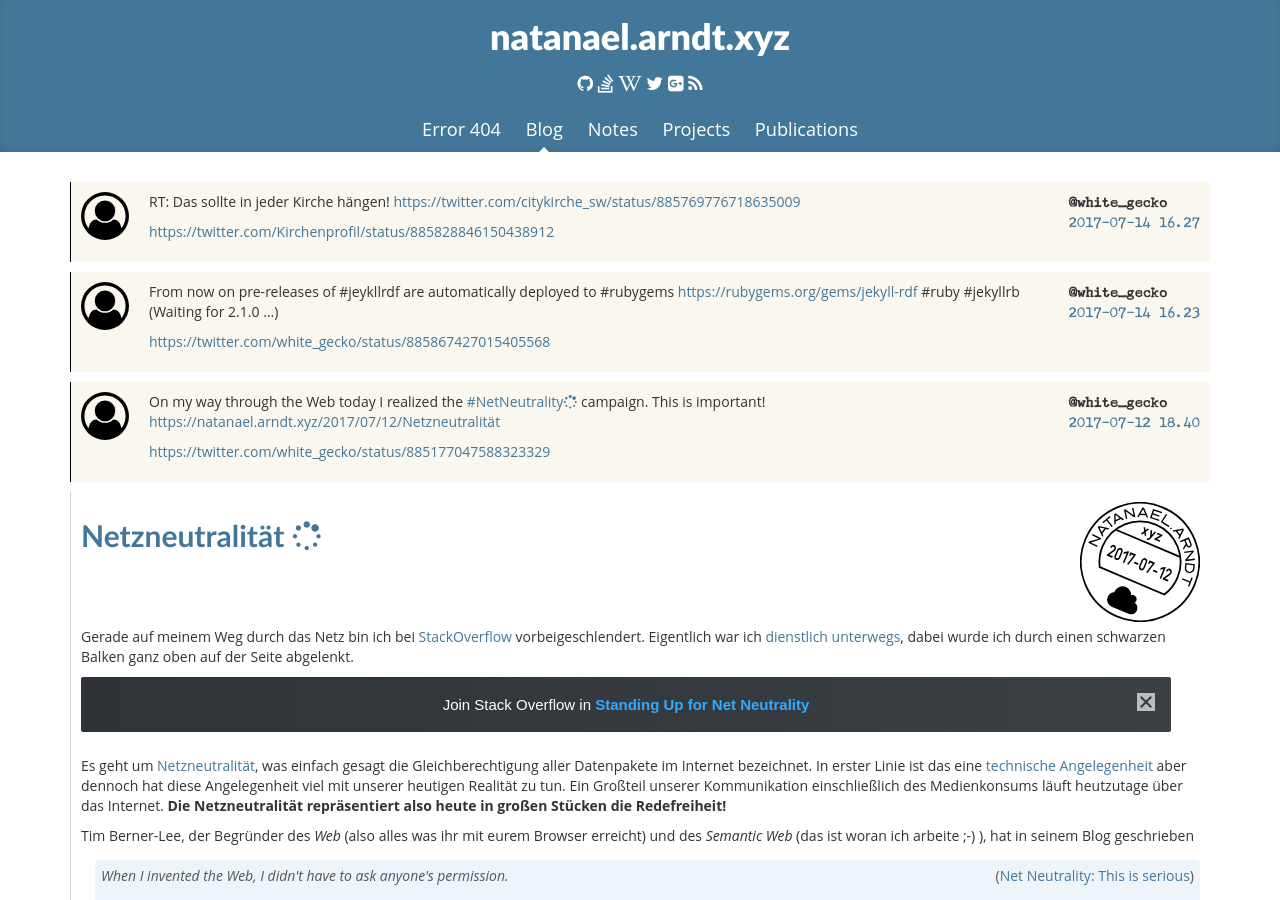
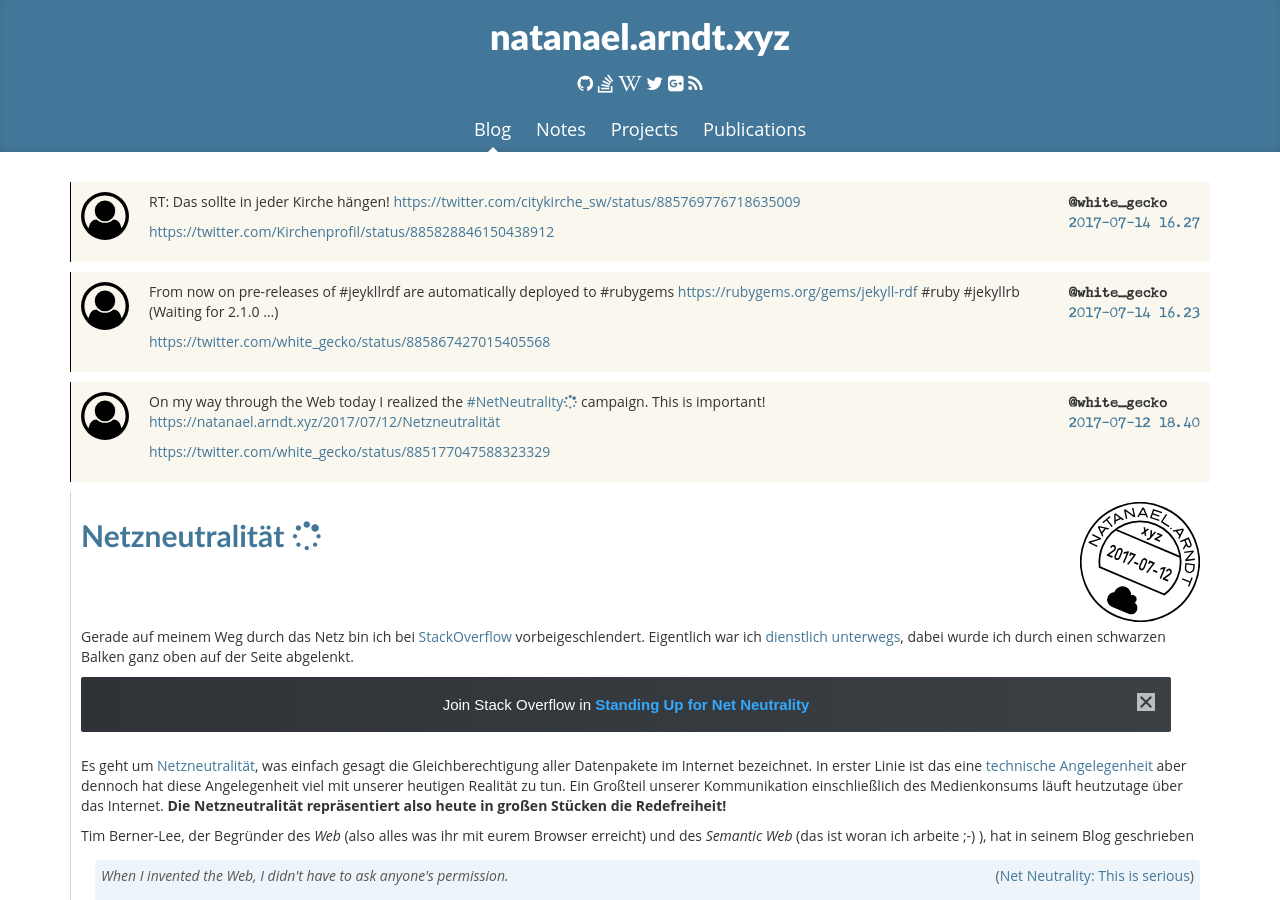
Before and after one commit to white-gecko/natanael.arndt.xyz, a Jekyll site: the page built from index.html, in a window 1280 px wide and 900 px high. Built offline with Jekyll 4.4.1, drawn with Linux system fonts in a browser that asks for light colours.

Commit message:
Add hide_from_menu page property

```diff
--- a/_includes/header.html
+++ b/_includes/header.html
@@ -41,7 +41,7 @@
     <nav class="blog-nav">
       {% assign pages = site.pages | sort:"weight"  %}
       {% for node in pages %}
-        {% if node.parent %}
+        {% if node.hide_from_menu or node.parent %}
         {% else %}
             {% if page.url == node.url %}
                 {% if node.title %}<a class="blog-nav-item active" href="{{ node.url | prepend: site.baseurl }}">{{ node.title }}</a>{% endif %}
```
Also changed, not shown: 404.md (+1 -0 lines).
